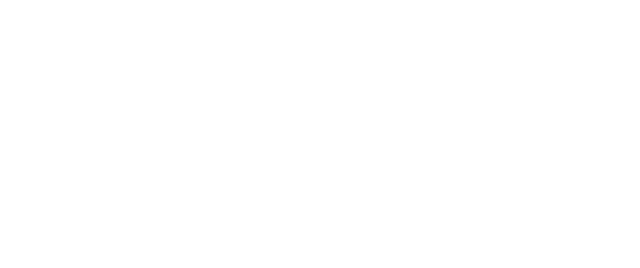
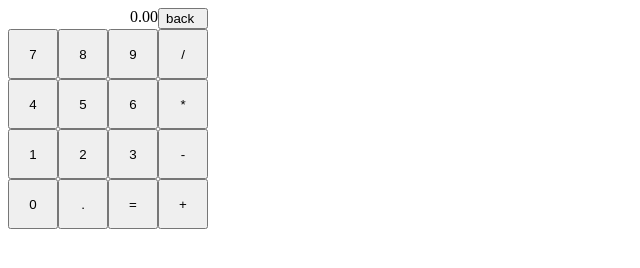
Before and after one commit to kijikoji/Calculator, a plain HTML site: page index.html in a window 1280 px wide. Shown: the whole page, without its empty margins (0-640 px from the left). Drawn offline with Linux system fonts and the light colour scheme.

Commit message:
basic UI

```diff
--- a/index.css
+++ b/index.css
@@ -0,0 +1,21 @@
+.container {
+    display: flex;
+    width: 200;
+    justify-content: flex-end;
+    /* flex-grow: 1; */
+    /* flex-direction: column; */
+}
+
+.inputs {
+    width: 250px;
+}
+
+.input {
+    height: 50;
+    width: 50px;
+}
+
+.back {
+    display: flex;
+    width: 50;
+}
--- a/index.html
+++ b/index.html
@@ -6,7 +6,37 @@
     <link rel="stylesheet" href="index.css">
 </head>
 <body>
-
+    <!-- <div>hello</div> -->
+    <div class="inputs">
+        <div class="container">
+            <div>0.00</div>
+            <button class="back">back</button>
+        </div>
+        <div class="container">
+            <button class="input">7</button>
+            <button class="input">8</button>
+            <button class="input">9</button>
+            <button class="input">/</button>
+        </div>
+        <div class="container">
+            <button class="input">4</button>
+            <button class="input">5</button>
+            <button class="input">6</button>
+            <button class="input">*</button>
+        </div>
+        <div class="container">
+            <button class="input">1</button>
+            <button class="input">2</button>
+            <button class="input">3</button>
+            <button class="input">-</button>
+        </div>
+        <div class="container">
+            <button class="input">0</button>
+            <button class="input">.</button>
+            <button class="input">=</button>
+            <button class="input">+</button>
+        </div>
+    </div>
     <script src="index.js"></script>
 </body>
 </html>
```
